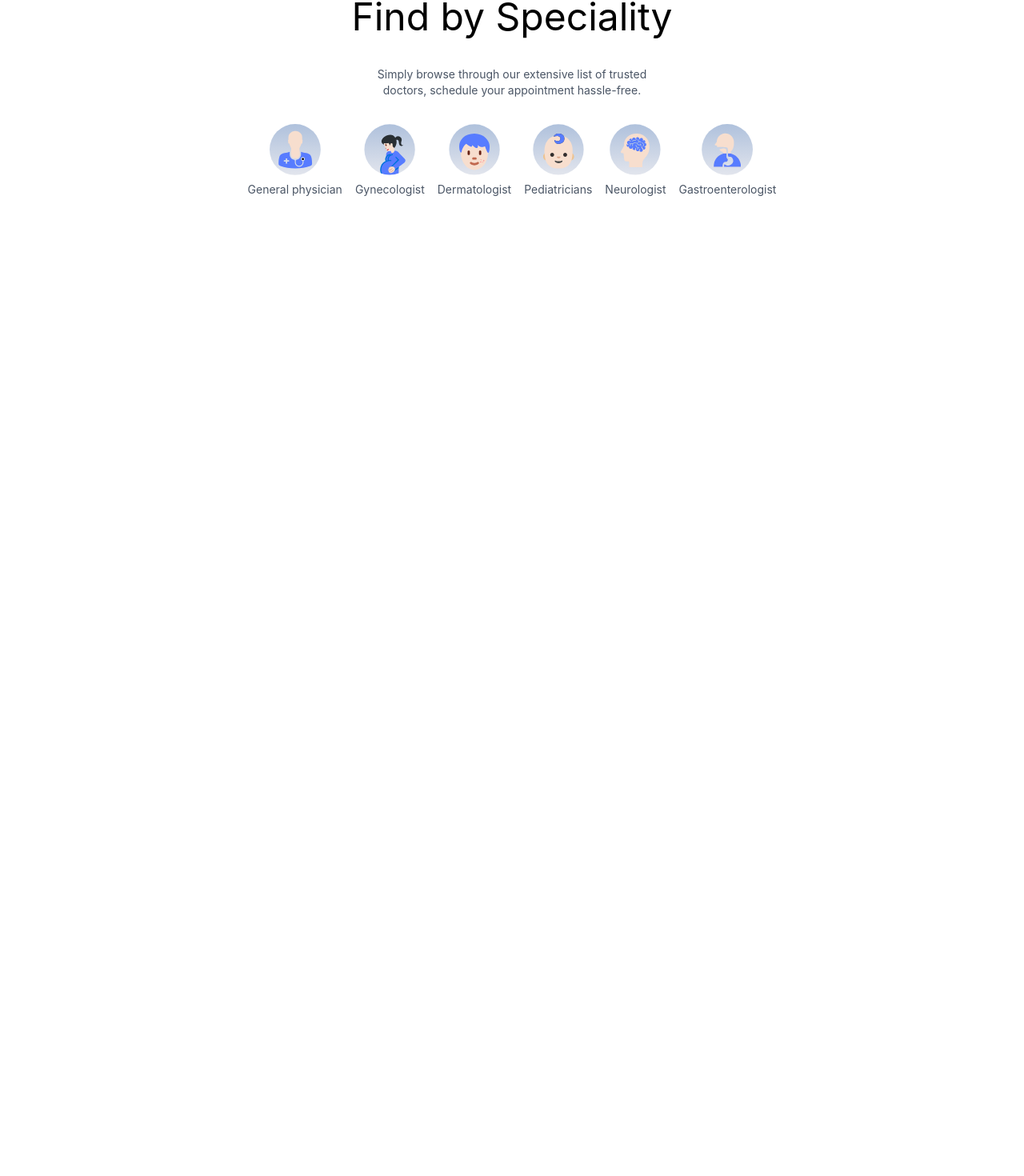
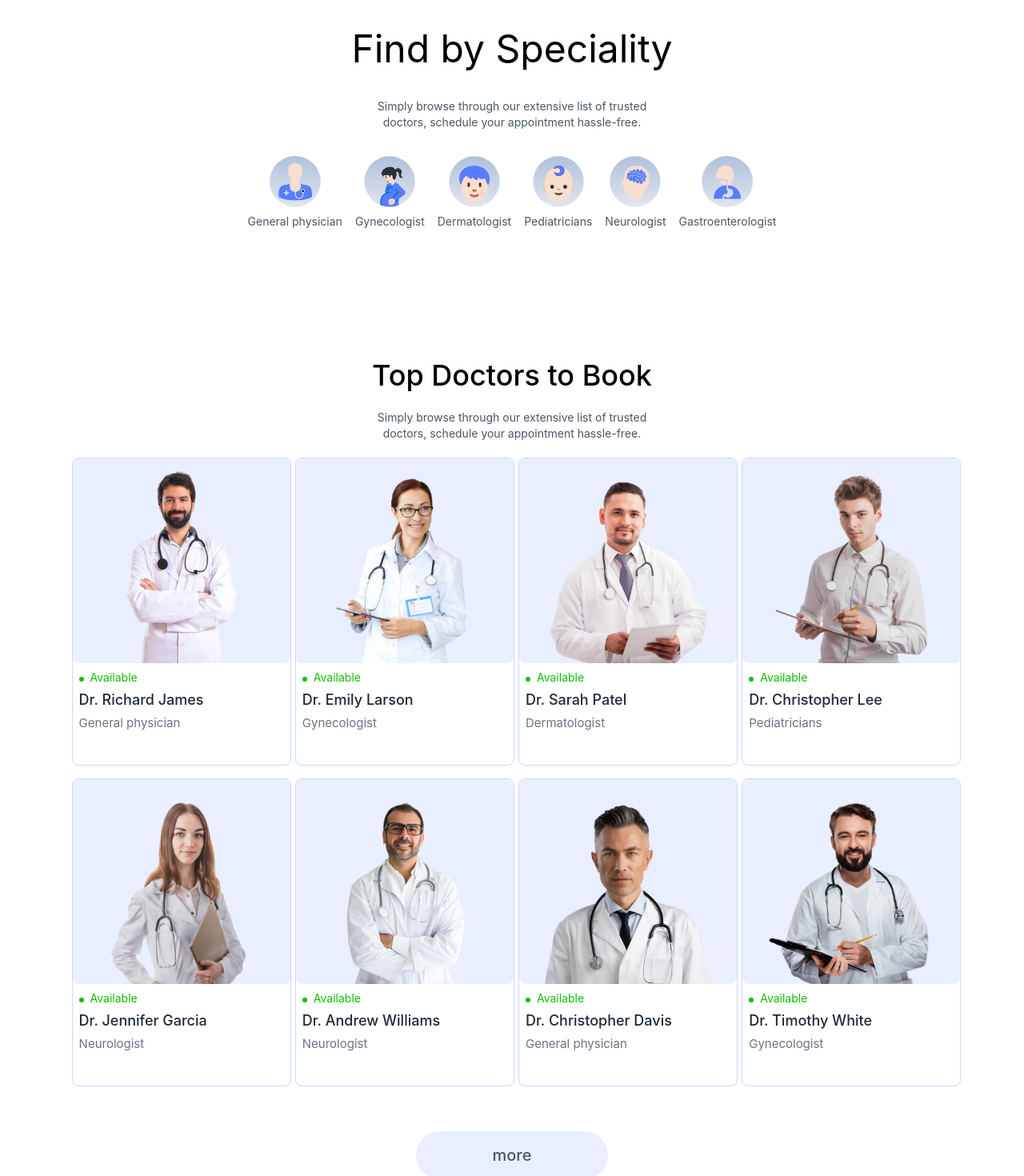
Before and after one commit to mostafa93sh/Descripto, a React (Vite) app: page / in a window 1280 px wide. Shown: the part 643-2113 px from the top of the page at 80% size. Before the commit the page ends 930 px from the top, so only its background shows below. Built offline with nearby package versions, Linux system fonts and the light colour scheme.

Commit message:
feat(home): add top doctors section
- Create TopDoctors component to list doctors
- Render TopDoctors section in Home page
- Update SpecialitySection padding and tags

```diff
--- a/src/components/Home/SpecialitySection.jsx
+++ b/src/components/Home/SpecialitySection.jsx
@@ -3,8 +3,8 @@ import { specialityData } from "../../assets/assets";
 
 const SpecialitySection = () => {
   return (
-    <div className="flex flex-col gap-8 items-center py-10">
-      <h2 className="text-3xl xl:text-5xl leading-tight">Find by Speciality</h2>
+    <div className="flex flex-col gap-8 items-center py-20">
+      <p className="text-3xl xl:text-5xl leading-tight">Find by Speciality</p>
       <p className="text-sm text-gray-600 text-center max-w-1/3">
         Simply browse through our extensive list of trusted doctors, schedule
         your appointment hassle-free.
--- /dev/null
+++ b/src/components/Home/TopDoctors.jsx
@@ -0,0 +1,51 @@
+import { doctors } from "../../assets/assets";
+
+const TopDoctors = () => {
+  return (
+    <div className="py-20 flex flex-col gap-5 items-center">
+      <p className="text-3xl md:text-4xl font-medium leading-tight ">
+        Top Doctors to Book
+      </p>
+      <p className="text-sm text-gray-600 text-center max-w-1/3">
+        Simply browse through our extensive list of trusted doctors, schedule
+        your appointment hassle-free.
+      </p>
+      <div className="grid grid-cols-2 md:grid-cols-3 lg:grid-cols-4 gap-4">
+        {doctors
+          .map((doctor) => (
+            <div
+              key={doctor.id}
+              className=" border rounded-lg border-[#C9D8FF] w-[274px] h-[385px]"
+            >
+              <div className="w-full h-2/3 relative bg-[#EAEFFF] rounded-lg ">
+                <img
+                  src={doctor.image}
+                  alt={doctor.name}
+                  className="w-full h-full object-cover absolute bottom-0"
+                />
+              </div>
+              <div className="ml-2 mt-2 space-y-1">
+                <p className="text-sm text-[#0FBF00]">
+                  <span className="size-1.5 bg-[#0FBF00] rounded-full inline-block mr-2"></span>
+                  Available
+                </p>
+                <p className="text-lg font-medium text-[#1F2937]">
+                  {doctor.name}
+                </p>
+                <p className="text-[15px] text-[#6B7280] font-normal">
+                  {doctor.speciality}
+                </p>
+              </div>
+            </div>
+          ))
+          .slice(0, 8)}
+        <div className="col-span-full flex justify-center mt-10">
+          <button className="cursor-pointer px-8 py-4 bg-[#EAEFFF] text-xl text-[#4B5563] rounded-[47px] font-medium flex justify-center items-center gap-2 w-[240px] max-md:mx-auto">
+            more
+          </button>
+        </div>
+      </div>
+    </div>
+  );
+};
+export default TopDoctors;
--- a/src/pages/Home.jsx
+++ b/src/pages/Home.jsx
@@ -1,11 +1,13 @@
 import Header from "../components/Home/Header";
 import SpecialitySection from "../components/Home/SpecialitySection";
+import TopDoctors from "../components/Home/TopDoctors";
 
 const Home = () => {
   return (
     <div>
       <Header />
       <SpecialitySection />
+      <TopDoctors />
     </div>
   );
 };
```
